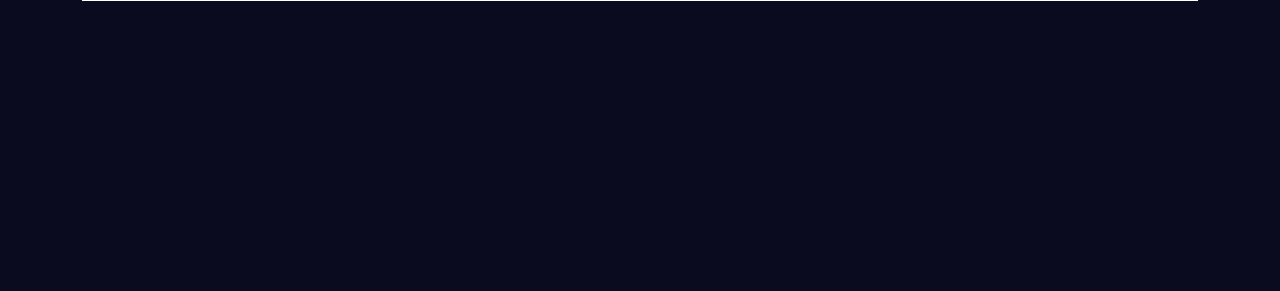
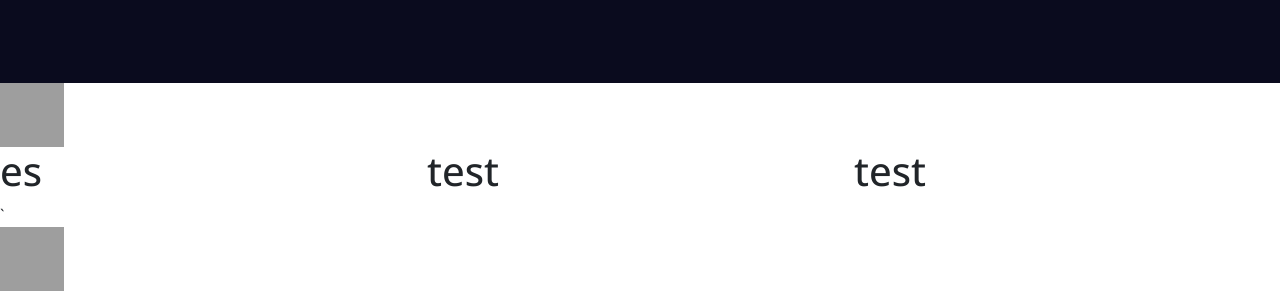
Before and after one commit to AhmedRazaDev/Opal-lock, a PHP site: page / in a window 1280 px wide. Shown: the part 4125-4416 px from the top of the page. Before the commit the page ends 4126 px from the top, so only its background shows below. Run offline with PHP 8.4, Linux system fonts and the light colour scheme; grey boxes are pictures that could not be loaded.

Commit message:
slick slider created

```diff
--- a/head.php
+++ b/head.php
@@ -5,4 +5,6 @@
       <link rel="stylesheet" href="style.css" />
       <link href="https://cdn.jsdelivr.net/npm/bootstrap@5.0.2/dist/css/bootstrap.min.css" rel="stylesheet"
           integrity="sha384-EVSTQN3/azprG1Anm3QDgpJLIm9Nao0Yz1ztcQTwFspd3yD65VohhpuuCOmLASjC" crossorigin="anonymous">
+      <link rel="stylesheet" type="text/css" href="//cdn.jsdelivr.net/npm/slick-carousel@1.8.1/slick/slick.css" />
+      <link rel="stylesheet" type="text/css" href="//cdn.jsdelivr.net/npm/slick-carousel@1.8.1/slick/slick-theme.css" />
   </head>
--- a/include/link.php
+++ b/include/link.php
@@ -1 +1,5 @@
-<script src="https://cdn.jsdelivr.net/npm/bootstrap@5.0.2/dist/js/bootstrap.bundle.min.js" integrity="sha384-MrcW6ZMFYlzcLA8Nl+NtUVF0sA7MsXsP1UyJoMp4YLEuNSfAP+JcXn/tWtIaxVXM" crossorigin="anonymous"></script>
+<script src="https://cdn.jsdelivr.net/npm/bootstrap@5.0.2/dist/js/bootstrap.bundle.min.js"
+    integrity="sha384-MrcW6ZMFYlzcLA8Nl+NtUVF0sA7MsXsP1UyJoMp4YLEuNSfAP+JcXn/tWtIaxVXM" crossorigin="anonymous">
+</script>
+<script type="text/javascript" src="//cdn.jsdelivr.net/npm/slick-carousel@1.8.1/slick/slick.min.js"></script>
+<script src="../js/app.js"></script>
--- a/index.php
+++ b/index.php
@@ -7,9 +7,9 @@
 
 <body>
 
-    <section class="banner">
+    <section class="banner ">
         <?php include 'header.php'; ?>
-        <div class="container">
+        <div class="container border-2 ">
             <div class="banner-txt">
                 <h1 class="text-white w-50 ">Protect Your Data with Opal Lock
                     By Fidelity Height</h1>
@@ -43,7 +43,7 @@
         </div>
         <div class="container">
             <div class="row">
-                <div class="col-md-4">
+                <div class="col-lg-4 col-md-6 col-sm-12 mb-1 ">
                     <div class="box">
                         <h3 class="text-white">OPAL LOCK USB</h3>
                         <p class="clmn-txt1 text-white">The USB version supports all basic functionalities of Opal Lock
@@ -52,7 +52,7 @@
                             Opal Drives. On top of features supported by the Demo version, the USB version.</p>
                     </div>
                 </div>
-                <div class="col-md-4">
+                <div class="col-lg-4 col-md-6 col-sm-12 mb-1 ">
                     <div class="box">
                         <h3 class="text-white">OPAL LOCK STANDARD</h3>
                         <p class="clmn-txt1 text-white">The Standard version supports all basic functionalities of Opal
@@ -60,7 +60,7 @@
                             version, the USB version.</p>
                     </div>
                 </div>
-                <div class="col-md-4">
+                <div class="col-lg-4 col-md-6 col-sm-12 mb-1 ">
                     <div class="box">
                         <h3 class="text-white">OPAL LOCK PREMIUM</h3>
                         <p class="clmn-txt1 text-white">The Standard version supports all basic functionalities of Opal
@@ -274,6 +274,44 @@
         </div>
     </section>
 
+    <div class="slider-container">
+        <div class="slider">
+            <div class="slick-slide slick-current slick-active" data-slick-index="0" aria-hidden="false"
+                style="width: 342px;">
+                <h1>es</h1>`
+            </div>
+            <div class="slick-slide slick-active" data-slick-index="1" aria-hidden="false" style="width: 342px;">
+                <h1>test</h1>
+            </div>
+            <div class="slick-slide slick-active" data-slick-index="1" aria-hidden="false" style="width: 342px;">
+                <h1>test</h1>
+            </div>
+            <div class="slick-slide slick-active" data-slick-index="1" aria-hidden="false" style="width: 342px;">
+                <h1>test</h1>
+            </div>
+            <div class="slick-slide slick-active" data-slick-index="1" aria-hidden="false" style="width: 342px;">
+                <h1>test</h1>
+            </div>
+            <div class="slick-slide slick-active" data-slick-index="1" aria-hidden="false" style="width: 342px;">
+                <h1>test</h1>
+            </div>
+        </div>
+    </div>
+    <script src="https://code.jquery.com/jquery-3.6.4.min.js"></script>
+    <script src="https://cdn.jsdelivr.net/npm/slick-carousel@1.8.1/slick/slick.min.js"></script>
+    <script text="jquery">
+    $(document).ready(function() {
+        $(".slider").slick({
+            slidesToShow: 3,
+            slidesToScroll: 1,
+            autoplay: true,
+            autoplaySpeed: 5000,
+            dots: false,
+            prevArrow: '<img width="64" height="64" src="https://img.icons8.com/ios-glyphs/64/6C0808/circled-chevron-left.png" alt="circled-chevron-left"/>',
+            nextArrow: '<img width="64" height="64" src="https://img.icons8.com/ios-glyphs/64/6C0808/circled-chevron-right.png" alt="circled-chevron-right"/>',
+        });
+    });
+    </script>
 
 
 
--- a/style.css
+++ b/style.css
@@ -15,14 +15,15 @@
 .banner{
 
     width: 100%;
-    height: 80vh;
+    height: 80dvh;
     background-image: url(images/banner.png);
     background-position: center;
     background-size: cover;
     background-repeat: no-repeat;
+
 }
 .banner-txt{
-    padding-top: 20%;
+    padding-top: 60px;
 }
 .dis-banner{
     padding-top: 2%;
@@ -35,6 +36,8 @@
 .box{
     background-color: #3B3C4B;
     padding: 25px 30px;
+    height: 250px;
+    transition: 0.5s;
 }
 .inner-2{
     text-align: center;
@@ -53,6 +56,7 @@
 .box:hover{
     background-color: #FF0000;
     box-shadow: 1px 1px 20px red;
+
 }
 .sec-3{
     padding: 100px 0px;
```
Also changed, not shown: js/app.js (added, +38 -0 lines).
